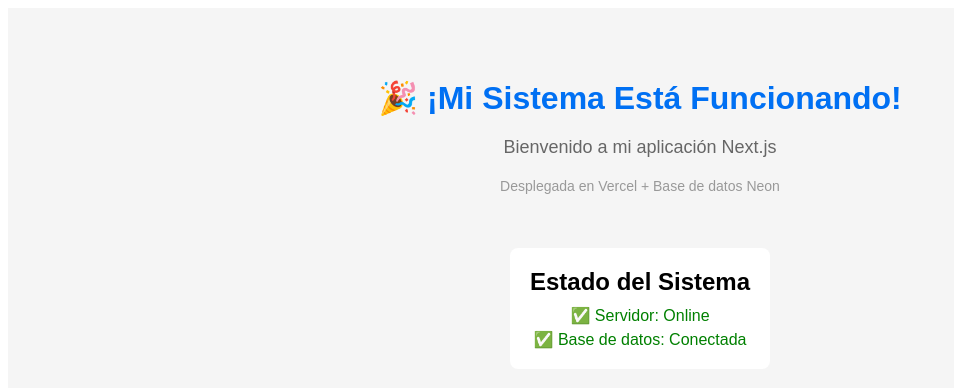
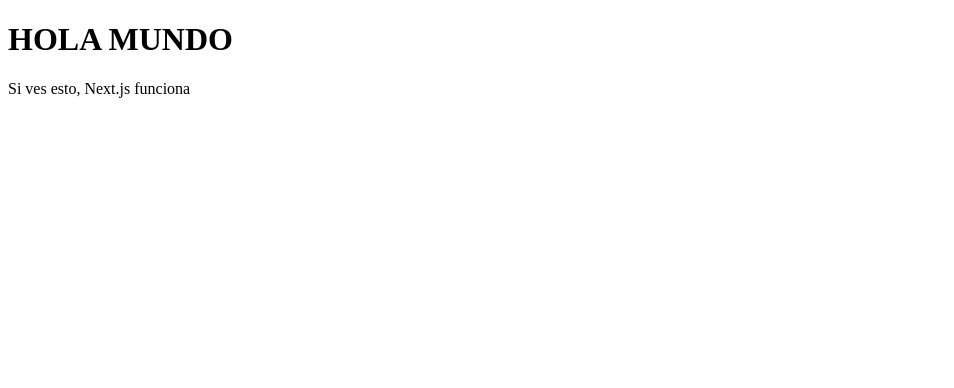
Before and after one commit to ErickTapias/Vercel, a Next.js app: page / in a window 1280 px wide. Shown: the top 388 px of the page, without its empty margins (0-954 px from the left). Built offline with nearby package versions, Linux system fonts and the light colour scheme.

Commit message:
Page ultra minimalista sin imports

```diff
--- a/src/app/layout.tsx
+++ b/src/app/layout.tsx
@@ -1,12 +1,4 @@
-import type { Metadata } from "next";
-import type { ReactNode } from "react";
-
-export const metadata: Metadata = {
-  title: "Tesorio · Sistema de Gestión",
-  description: "Sistema administrativo",
-};
-
-export default function RootLayout({ children }: { children: ReactNode }) {
+export default function RootLayout({ children }: { children: React.ReactNode }) {
   return (
     <html lang="es">
       <body>{children}</body>
--- a/src/app/page.tsx
+++ b/src/app/page.tsx
@@ -1,32 +1,8 @@
-export default function HomePage() {
+export default function Home() {
   return (
-    <div style={{
-      padding: '50px',
-      textAlign: 'center',
-      fontFamily: 'Arial, sans-serif',
-      minHeight: '100vh',
-      backgroundColor: '#f5f5f5'
-    }}>
-      <h1 style={{ color: '#0070f3', marginBottom: '20px' }}>
-        🎉 ¡Mi Sistema Está Funcionando!
-      </h1>
-      <p style={{ fontSize: '18px', color: '#666' }}>
-        Bienvenido a mi aplicación Next.js
-      </p>
-      <p style={{ fontSize: '14px', color: '#999', marginTop: '20px' }}>
-        Desplegada en Vercel + Base de datos Neon
-      </p>
-      <div style={{
-        marginTop: '40px',
-        padding: '20px',
-        backgroundColor: 'white',
-        borderRadius: '8px',
-        display: 'inline-block'
-      }}>
-        <h2 style={{ margin: '0 0 10px 0' }}>Estado del Sistema</h2>
-        <p style={{ margin: 0, color: 'green' }}>✅ Servidor: Online</p>
-        <p style={{ margin: '5px 0 0 0', color: 'green' }}>✅ Base de datos: Conectada</p>
-      </div>
-    </div>
+    <main>
+      <h1>HOLA MUNDO</h1>
+      <p>Si ves esto, Next.js funciona</p>
+    </main>
   );
 }
```
